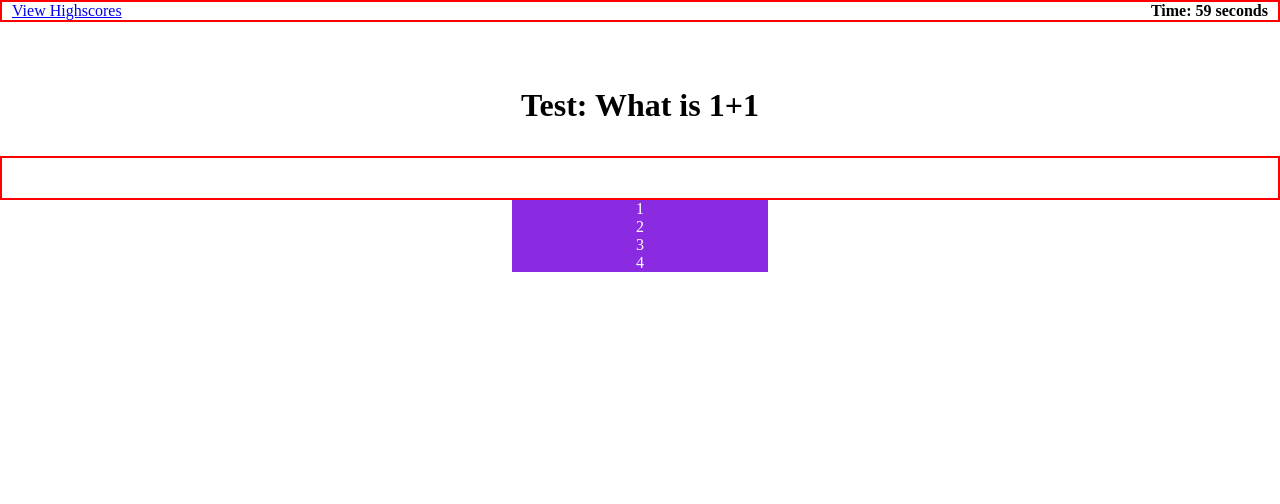
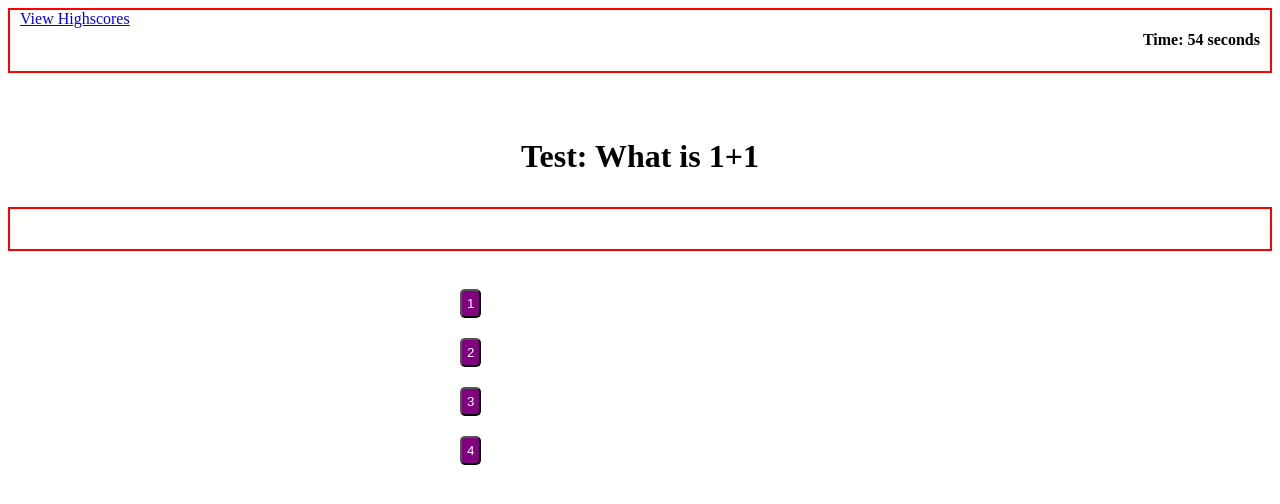
Before and after one commit to KevalPatel6/Coding-Quiz, a plain HTML site: page index.html in a window 1280 px wide. Both pictures are taken after a click on the button "Start Quiz". Drawn offline with Linux system fonts and the light colour scheme.

Commit message:
added createList function. Created answers as buttons. Working on sifting through questions when button is clicked.

```diff
--- a/index.html
+++ b/index.html
@@ -24,12 +24,17 @@
 
             <div class = "questionContainer">
 
-                <h1 class = "questionHeader"></h1>
+                <h1 class = "questionHeader" id = "questionHeader"></h1>
                 <h3 class = "instructions"></h3>
                 <div class = "choices"></div>
+            </div>
+
+            <div class = "rightWrongContainer">
+            </div>
+
 
             <div class = "buttonContainer" data-state="visible">
-                <button class = "startQuiz" id = "startQuzi">Start Quiz</button>
+                <button class = "startQuiz" id = "startQuiz">Start Quiz</button>
             </div>
 
             <h4 class = "wrongOrRight"></h4>
@@ -40,17 +45,17 @@
 
             <h1 id = "allDoneHeader"></h1>
 
-            <input class = "initials"></input>
+            <input class = "initials" hidden></input>
 
-            <button class = "submit" ></button>
+            <button class = "submit" hidden></button>
 
         <div>
             <h1 class = "viewScoresTitle"></h1>
 
             <ol class = "highscoresList"></ol>
 
-            <button class = "decrementButton"></button>
-            <button class = "incrementButton"></button>
+            <button class = "decrementButton" hidden></button>
+            <button class = "incrementButton" hidden></button>
         </div>
 
     </main>
--- a/script.js
+++ b/script.js
@@ -6,8 +6,8 @@ let startQuizButton = document.querySelector(".startQuiz")
 let timerText = document.querySelector(".timer")
 let timer = 60
 let index = 0
-//Can you set a questionBank variable and have all the questions with their own properties as part of an array?
-init()
+let answersEl = document.querySelectorAll("button");
+let rightWrongEl = document.querySelector(".rightWrongContainer");
 let questionsBank = [{
 
     question: "Test: What is 1+1",
@@ -21,6 +21,63 @@ ABCD: [1,2,3,4],
         answer: 9,
 
     }]
+//Can you set a questionBank variable and have all the questions with their own properties as part of an array?
+
+
+
+init()
+
+startQuizButton.addEventListener("click", function(){
+    questionDisplay.textContent = questionsBank[index].question;
+    instructions.textContent = "";
+
+    hideStartButton();
+
+    createAnswerChoiceList();
+
+    if (questionDisplay.textContent = questionsBank[index].question)
+
+    choiceList.addEventListener("click", function(){
+        if (event.target.matches("button" === true))
+   {
+        index++
+        questionDisplay.textContent = questionsBank[index].question
+
+    }
+
+
+
+    })
+});
+
+
+
+//If button is clicked >>Not working
+
+
+// if a button is clicked
+
+//     if (event.target.button.textContent===questionsBank[index].answer)
+//         setInterval(function correctOrNot(){
+//             rightWrongEl.textContent = "Correct!"
+//         },3000)
+//         index ++
+//         questionDisplay.textContent = questionsBank[index]
+
+//     else {
+//         setInterval(function correctOrNot(){
+//             rightWrongEl.textContent = "Wrong!"
+//         },3000)
+//         timer -= 5;
+//         }
+//         index ++
+
+//     ----------------
+//     />>>>>>>>>>>>>>>>>>Stopped here and rethinking whether to add ul and li and button in HTML with id names for answer 1 answer 2, etc.
+//     ----------------
+// })
+
+
 
 //Initial function when the page loads//
 function init (){
@@ -31,20 +88,14 @@ function init (){
 
 
 //Click event listener
-    startQuizButton.addEventListener("click", function(){
-        questionDisplay.textContent = questionsBank[0].question;
-        instructions.textContent = "";
 
-        hideStartButton();
-        showInitialAnswerChoices();
 
 //Setting the time interval to start on click of start//
         setInterval(function(){
             timerText.textContent= "Time: " + timer + " seconds"
             timer--
         },1000);
-
-    });}
+}
 
 
 
@@ -55,36 +106,62 @@ function hideStartButton(){
 };
 
 
-function showInitialAnswerChoices () {
+function createAnswerChoiceList () {
     let answerChoices = document.createElement("ul")
-    let answer1 = document.createElement("li");
-    let answer2 = document.createElement("li");
-    let answer3 = document.createElement("li");
-    let answer4 = document.createElement("li");
-    let choicesDiv = document.querySelector(".choices")
+    let answer1Line = document.createElement("li");
+    let answer2Line = document.createElement("li");
+    let answer3Line = document.createElement("li");
+    let answer4Line = document.createElement("li");
+    let choicesList = document.querySelector(".choices")
+
+    let answer1 = document.createElement("button")
+    let answer2 = document.createElement("button")
+    let answer3 = document.createElement("button")
+    let answer4 = document.createElement("button")
+
+    //NOTE to self - set value first before appending child.
+
+    answer1.textContent = questionsBank[0].ABCD[0];
+    answer2.textContent = questionsBank[0].ABCD[1];
+    answer3.textContent = questionsBank[0].ABCD[2];
+    answer4.textContent = questionsBank[0].ABCD[3];
+
+    choiceList.appendChild(answerChoices);
+    answerChoices.appendChild(answer1Line);
+    answerChoices.appendChild(answer2Line);
+    answerChoices.appendChild(answer3Line);
+    answerChoices.appendChild(answer4Line);
+
+    answer1Line.appendChild(answer1);
+    answer2Line.appendChild(answer2);
+    answer3Line.appendChild(answer3);
+    answer4Line.appendChild(answer4);
 
     answerChoices.setAttribute("style", "list-style-type: none");
+//Not working here????
+    document.querySelectorAll("button").style.backgroundColor = "blue";
+//--
 
-    answer1.textContent = questionsBank[0].ABCD[0]
-    answer2.textContent = questionsBank[0].ABCD[1]
-    answer3.textContent = questionsBank[0].ABCD[2]
-    answer4.textContent = questionsBank[0].ABCD[3]
-
-    choicesDiv.appendChild(answerChoices);
+    choiceList.appendChild(answerChoices);
     answerChoices.appendChild(answer1);
     answerChoices.appendChild(answer2);
     answerChoices.appendChild(answer3);
     answerChoices.appendChild(answer4);
 
 //Answers need to be in the form of a button
+}
 
 
 
 
 
-}
 
-function answerClick(){
+//     }
 
+//To Do:
+    //change CSS so the line element is smaller >>> Done
 
-}
+    //click inside the container takes you to the next question
+        //if statement for when an actual answer is clicked
+
+    //Need an if the answer chosen equals answer then show correct, else wrong
--- a/style.css
+++ b/style.css
@@ -1,3 +1,9 @@
+
+:root {
+    --backgroundColor: purple;
+    --textColor: white;
+};
+
 *{
     margin: 0px;
     padding: 0px;
@@ -25,11 +31,11 @@ main {
     margin-top: 32px;
 }
 
-.startQuiz {
+button {
     margin-top: 20px;
     border-radius: 5px;
-    color: white;
-    background-color: purple;
+    color: var(--textColor);
+    background-color: var(--backgroundColor);
     padding: 5px;
 
 }
@@ -39,9 +45,15 @@ main {
     padding: 20px;
 }
 
-li {
-    max-width: 20%;
-    margin-left: 40%;
-    background-color: blueviolet;
-    color: white;
+
+ul {
+    max-width: 400px;
+    margin-left: auto;
+    margin-right: auto;
+    text-align: left;
+
 }
+
+.buttonContainer{
+    text-align: center;
+}
```
Lines whose indentation alone changed are shown as unchanged.
